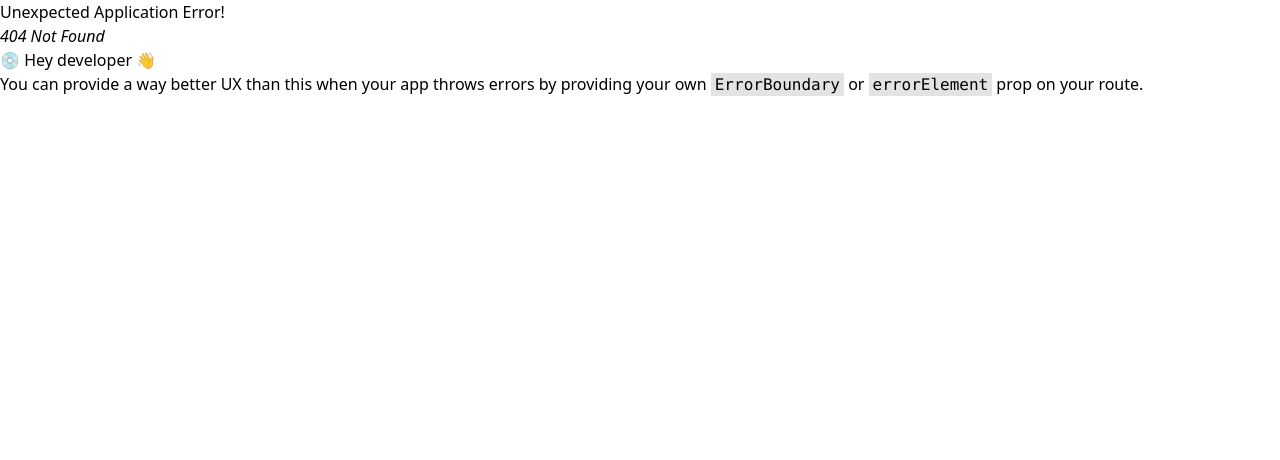
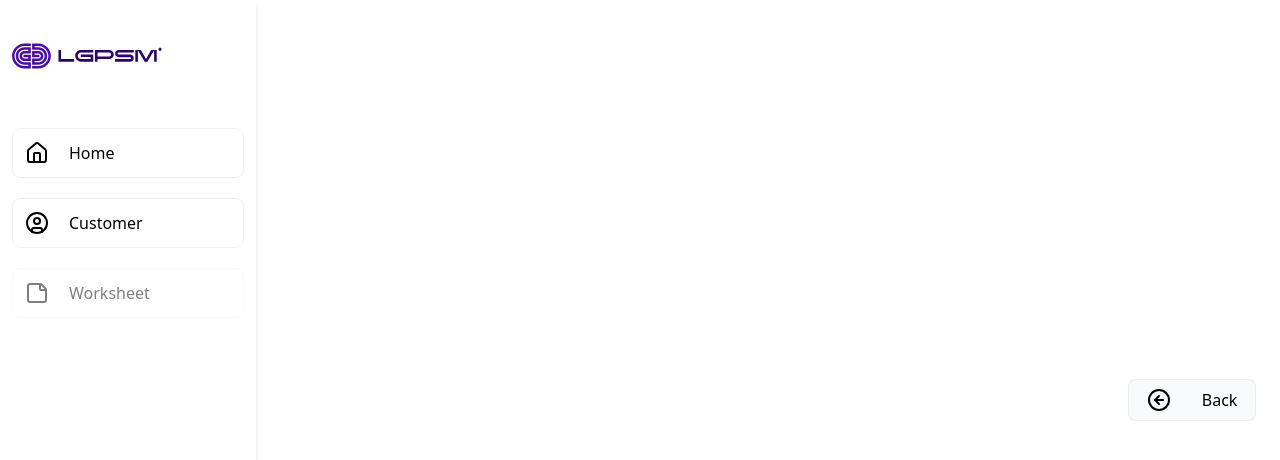
Before and after one commit to Miho19/lewiss-client, a React (Vite) app: page /customer/1/edit in a window 1280 px wide. Before the commit this address had no page. Shown: the top 460 px of the page. Built offline with nearby package versions, Linux system fonts and the light colour scheme.

Commit message:
reduced information for customer information because worksheet should be able to have different install addresses

```diff
--- a/src/components/customer/CustomerInformation.tsx
+++ b/src/components/customer/CustomerInformation.tsx
@@ -16,19 +16,18 @@ function CustomerInformation() {
     return <div></div>;
   }
 
-  function editButtonOnClickHandler() {}
+  function editButtonOnClickHandler() {
+    navigator(`/customer/${customerSelected.customer?.id}/edit`);
+  }
 
   return (
-    <div className="flex w-full flex-col space-y-3 shadow-md p-3 border-t border-black/5">
+    <div className="flex w-full flex-col space-y-3 shadow-md px-3 pt-3 border-t border-black/5 pb-6">
       <div className="w-full flex flex-col space-y-4 p-3">
         <p className="text-lg font-semibold border-b border-black/15 pb-3">
           {customerSelected.customer.familyName}
         </p>
         <p className="text-sm">{customerSelected.customer.mobile}</p>
         <p className="text-sm">{customerSelected.customer.email}</p>
-        <p className="text-sm">{customerSelected.customer.street}</p>
-        <p className="text-sm">{customerSelected.customer.suburb}</p>
-        <p className="text-sm">{customerSelected.customer.city}</p>
       </div>
       <div className="flex w-full justify-end">
         <ButtonGrey buttonText="Edit" onClickHandler={editButtonOnClickHandler} icon={UserPen} />
--- a/src/main.tsx
+++ b/src/main.tsx
@@ -10,6 +10,7 @@ import WorksheetHomePage from './pages/WorksheetHomePage';
 import NewCustomerPage from './pages/NewCustomerPage';
 import CustomerSelectedProvider from './context/CustomerSelectedProvider';
 import WorksheetPage from './pages/WorksheetPage';
+import EditCustomerPage from './pages/EditCustomerPage';
 
 export const router = createBrowserRouter([
   {
@@ -25,6 +26,7 @@ export const router = createBrowserRouter([
         children: [
           { index: true, element: <CustomerPage /> },
           { path: 'new', element: <NewCustomerPage /> },
+          { path: ':customerId/edit', element: <EditCustomerPage /> },
         ],
       },
       {
--- a/src/pages/CustomerPage.tsx
+++ b/src/pages/CustomerPage.tsx
@@ -11,7 +11,7 @@ function CustomerPage() {
 
   return (
     <div className="w-full h-full flex flex-col items-center space-y-7">
-      <div className="flex w-full justify-end md:pr-3">
+      <div className="flex w-full justify-end">
         <ButtonGrey onClickHandler={newButtonOnClickHandler} buttonText="New" icon={Plus} />
       </div>
       <CustomerSearch />
--- /dev/null
+++ b/src/pages/EditCustomerPage.tsx
@@ -0,0 +1,30 @@
+import { CircleArrowLeft } from 'lucide-react';
+import ButtonGrey from '../components/common/ButtonGrey';
+import { useNavigate, useParams } from 'react-router';
+
+type EditCustomerPageParams = {
+  customerId: string;
+};
+
+function EditCustomerPage() {
+  const params = useParams<EditCustomerPageParams>();
+  const navigator = useNavigate();
+
+  function backButtonOnClickHandler() {
+    navigator(-1);
+  }
+
+  return (
+    <div className="w-full h-full flex flex-col items-center space-y-10 md:items-center md:justify-center">
+      <div className="flex w-full justify-end">
+        <ButtonGrey
+          buttonText="Back"
+          icon={CircleArrowLeft}
+          onClickHandler={backButtonOnClickHandler}
+        />
+      </div>
+    </div>
+  );
+}
+
+export default EditCustomerPage;
--- a/src/pages/WorksheetHomePage.tsx
+++ b/src/pages/WorksheetHomePage.tsx
@@ -29,7 +29,7 @@ function WorksheetHomePage() {
           onClickHandler={backButtonOnClickHandler}
         />
       </div>
-      <div className="w-full h-full flex flex-col space-y-6 px-3">
+      <div className="w-full h-full flex flex-col space-y-6">
         <CustomerInformation />
         <WorksheetList />
       </div>
```
